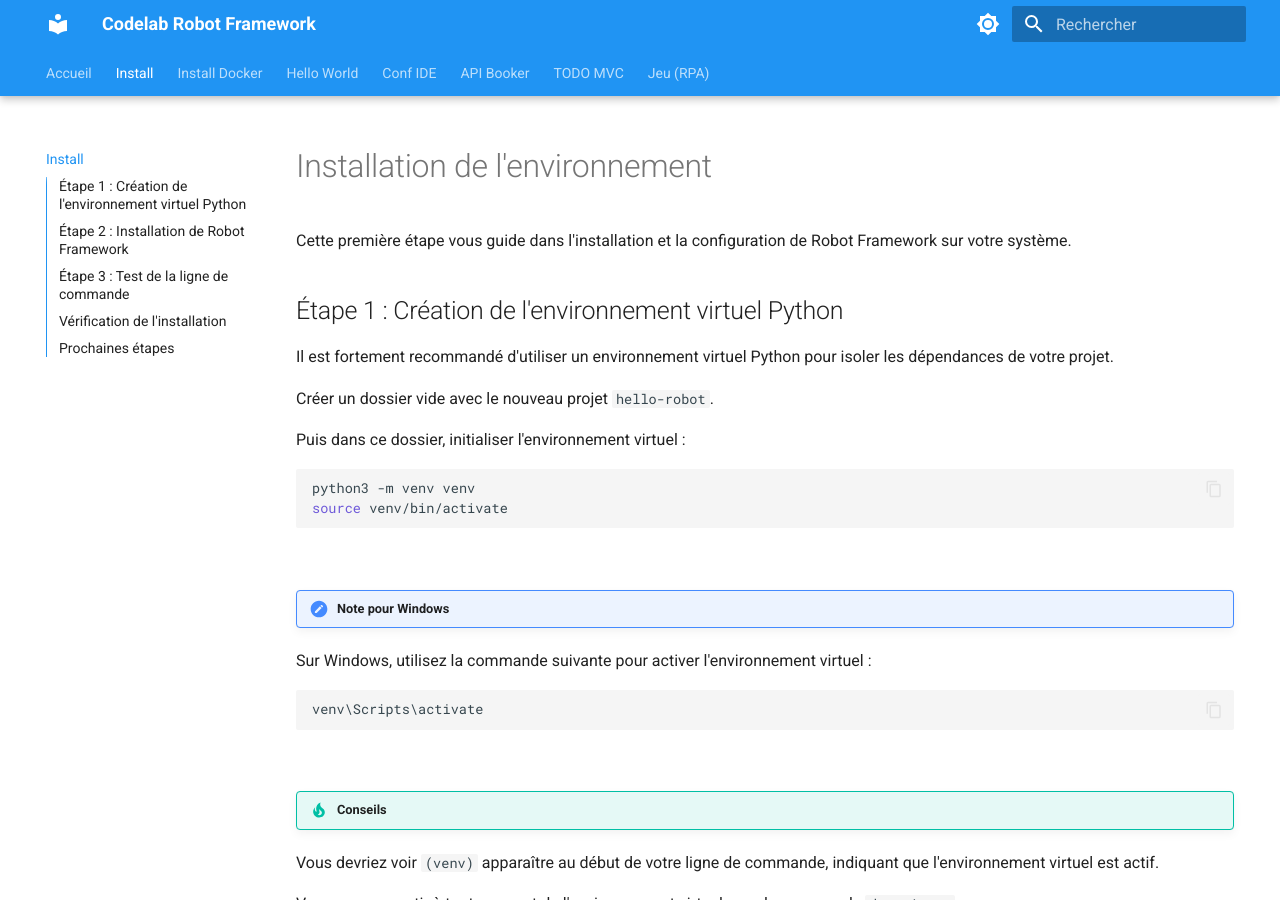
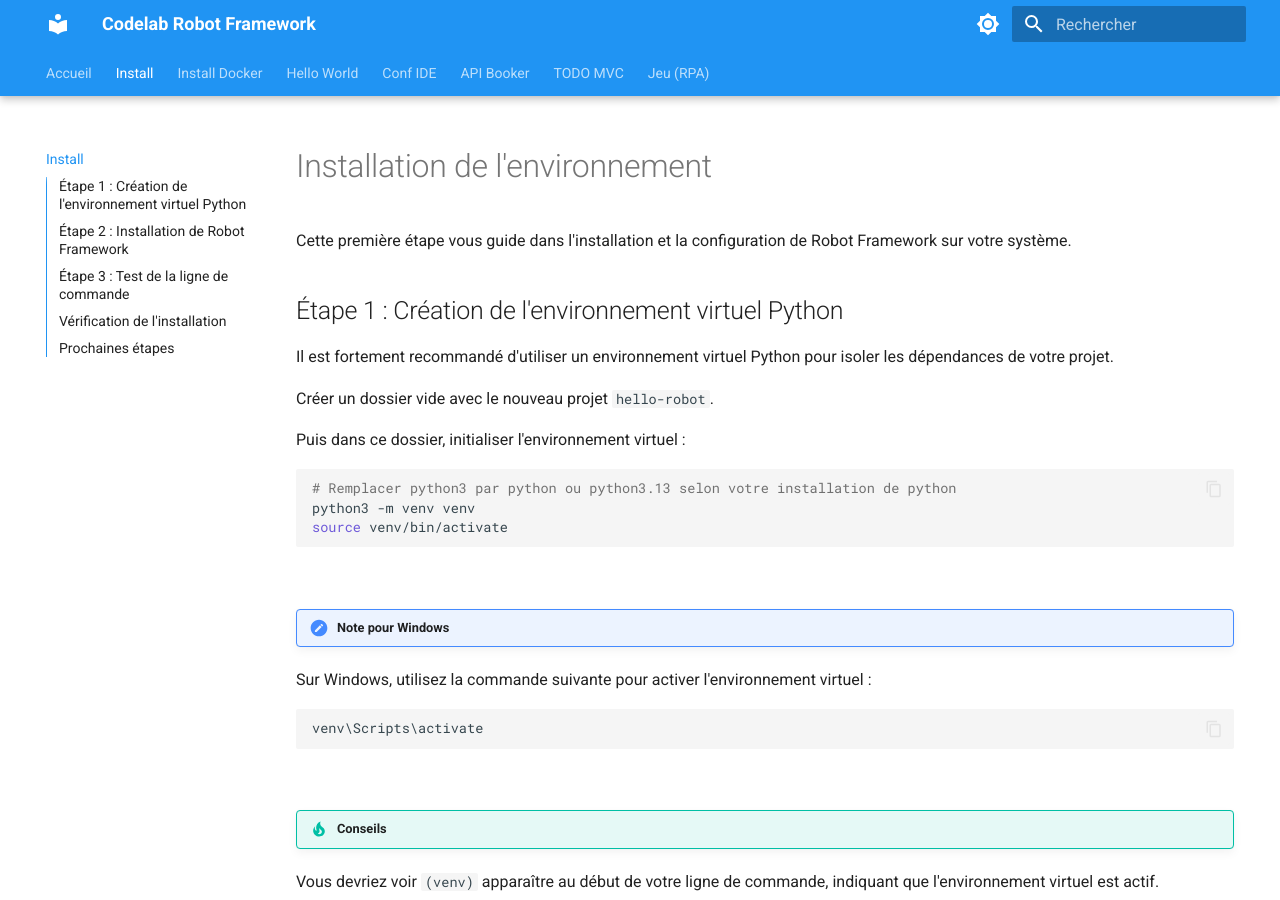
Before and after one commit to remi-picard/robot-codelab, an MkDocs documentation site: the page built from docs/installation.md, in a window 1280 px wide and 900 px high. Built offline with MkDocs 1.6.1 and Material for MkDocs 9.7.7, drawn with Linux system fonts in a browser that asks for light colours.

Commit message:
Ajoute une précision sur la commande python

````diff
--- a/docs/installation.md
+++ b/docs/installation.md
@@ -11,6 +11,7 @@
 Puis dans ce dossier, initialiser l'environnement virtuel :
 
 ```bash
+# Remplacer python3 par python ou python3.13 selon votre installation de python
 python3 -m venv venv
 source venv/bin/activate
 ```
````
